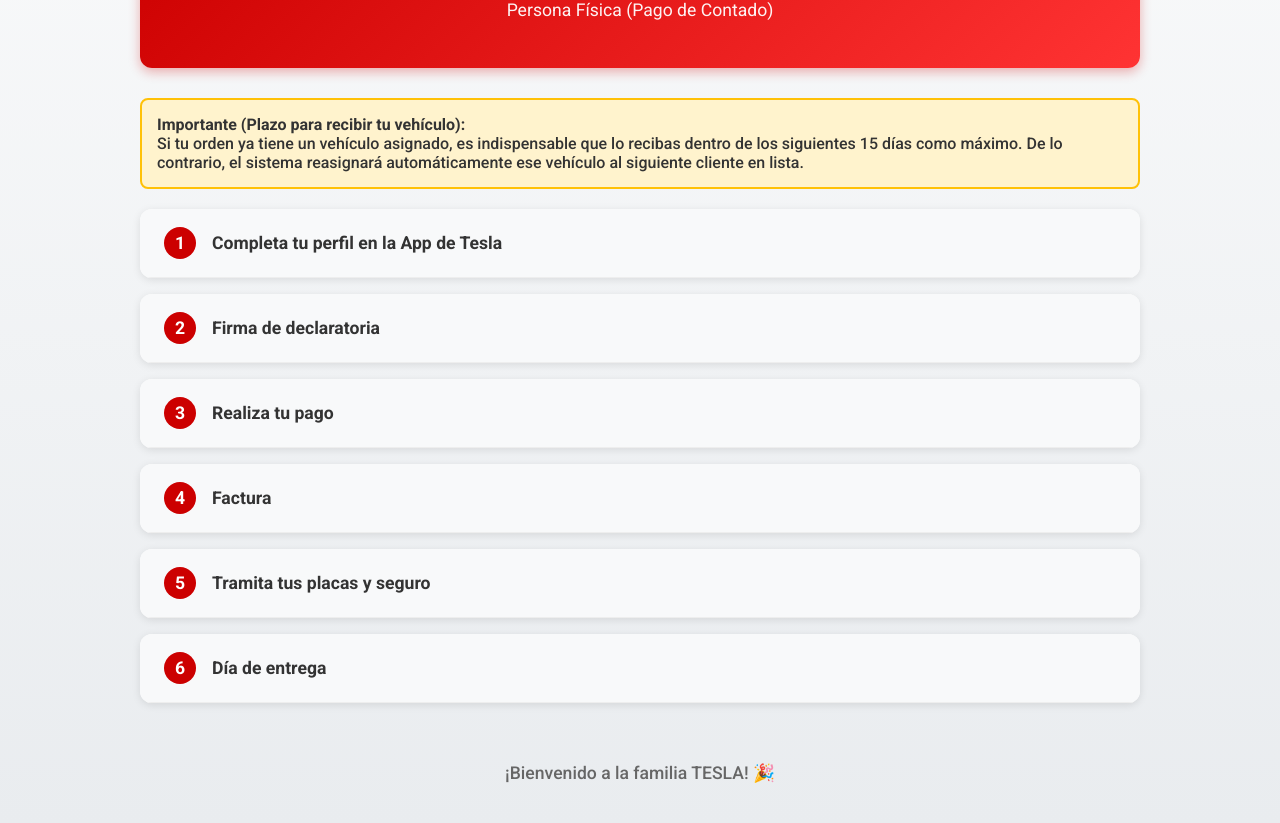
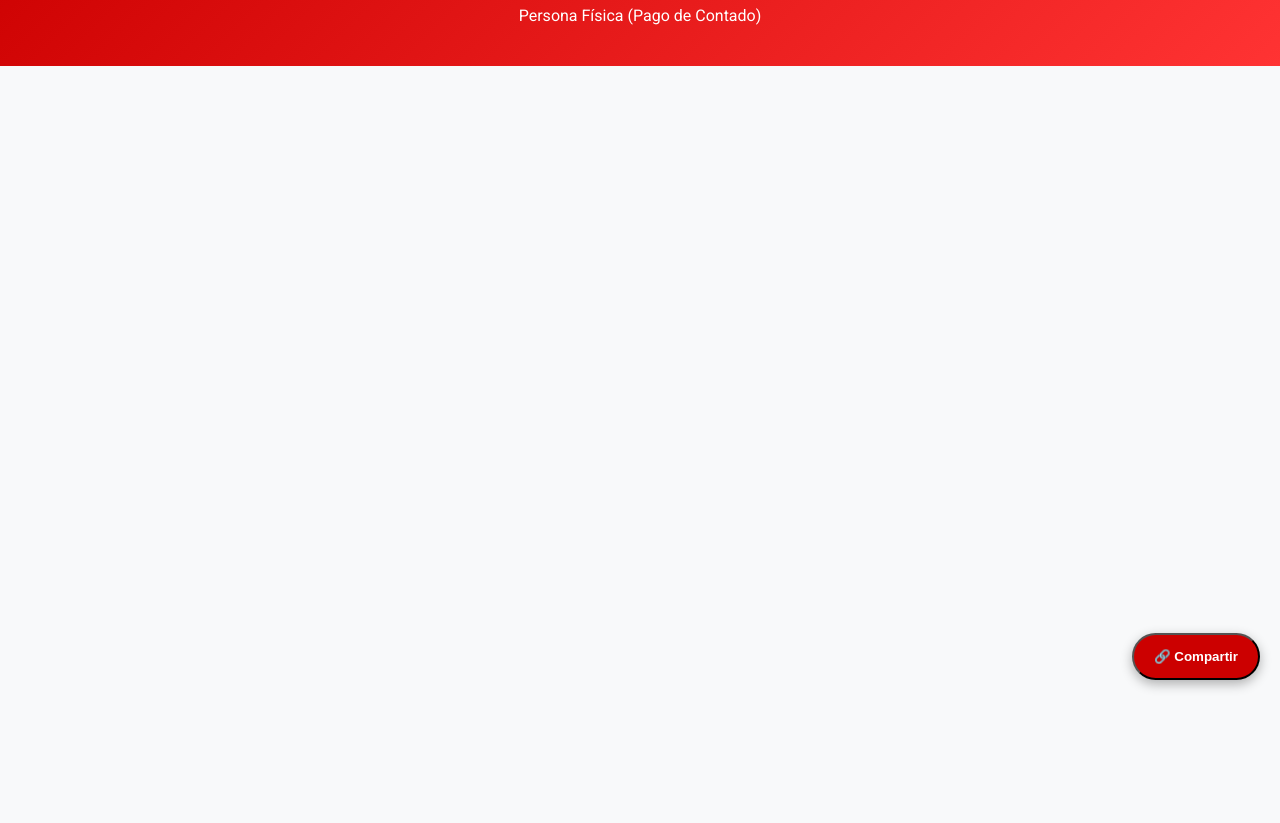
Before and after one commit to falexms08/Guia-Tesla---Proceso-de-Entrega, a plain HTML site: page guia-tesla-entrega.html in a window 1280 px wide. Shown: the part 100-923 px from the top of the page. After the commit the page ends 800 px from the top, so only its background shows below. Drawn offline with Linux system fonts and the light colour scheme.

Commit message:
Update guia-tesla-entrega.html

```diff
--- a/guia-tesla-entrega.html
+++ b/guia-tesla-entrega.html
@@ -3,237 +3,105 @@
 <head>
     <meta charset="UTF-8">
     <meta name="viewport" content="width=device-width, initial-scale=1.0">
-    <title>Guía Tesla: Proceso de Entrega - Persona Física (Pago de Contado)</title>
+    <title>Guía Tesla - Proceso de Entrega</title>
     <style>
         @import url('https://fonts.googleapis.com/css2?family=Roboto:wght@400;500;700&display=swap');
 
-        body {
-            font-family: 'Roboto', system-ui, -apple-system, sans-serif;
-            max-width: 1000px;
-            margin: 0 auto;
-            padding: 20px;
-            background: linear-gradient(to bottom, #f8f9fa, #e9ecef);
-            color: #333;
-        }
-
-        header {
-            background: linear-gradient(135deg, #cc0000, #ff3333);
-            color: white;
-            padding: 30px 20px;
-            border-radius: 12px;
-            text-align: center;
-            margin-bottom: 30px;
-            box-shadow: 0 4px 12px rgba(204, 0, 0, 0.3);
-        }
-
-        h1 {
-            margin: 0;
-            font-size: 2.2em;
-        }
-
-        .subtitle {
-            font-size: 1.1em;
-            opacity: 0.95;
-            margin-top: 8px;
-        }
-
-        .warning {
-            background-color: #fff3cd;
-            border: 2px solid #ffc107;
-            border-radius: 8px;
-            padding: 15px;
-            margin: 20px 0;
-            font-weight: 500;
-        }
+        body { font-family: 'Roboto', sans-serif; margin: 0; padding: 0; background: #f8f9fa; }
+        header { background: linear-gradient(135deg, #cc0000, #ff3333); color: white; padding: 25px 15px; text-align: center; }
+        .container { max-width: 900px; margin: 20px auto; padding: 0 15px; }
 
         .accordion {
             background: white;
+            margin-bottom: 12px;
             border-radius: 12px;
-            margin-bottom: 16px;
-            box-shadow: 0 2px 8px rgba(0,0,0,0.1);
+            box-shadow: 0 3px 10px rgba(0,0,0,0.1);
             overflow: hidden;
         }
 
         .accordion-header {
-            padding: 18px 24px;
-            background: #f8f9fa;
-            border-bottom: 1px solid #eee;
+            padding: 18px 20px;
             cursor: pointer;
             display: flex;
             align-items: center;
+            background: #f8f9fa;
             font-weight: 600;
-            font-size: 1.1em;
-            transition: all 0.3s ease;
-        }
-
-        .accordion-header:hover {
-            background: #f1f3f5;
         }
 
         .step-number {
             background: #cc0000;
             color: white;
-            width: 32px;
-            height: 32px;
+            width: 30px; height: 30px;
             border-radius: 50%;
-            display: inline-flex;
+            display: flex;
             align-items: center;
             justify-content: center;
+            margin-right: 15px;
             font-weight: bold;
-            margin-right: 16px;
-            flex-shrink: 0;
         }
 
         .accordion-content {
             max-height: 0;
             overflow: hidden;
-            transition: max-height 0.4s ease-out;
-            padding: 0 24px;
-            background: white;
+            transition: all 0.4s ease;
+            padding: 0 20px;
         }
 
         .accordion-content.open {
-            max-height: 1200px;
-            padding: 24px;
+            max-height: 2000px;
+            padding: 20px;
         }
 
         .content-box {
             background: #f0f7ff;
             border-left: 5px solid #0066cc;
-            padding: 18px;
+            padding: 16px;
             border-radius: 8px;
-            margin: 12px 0;
         }
 
-        .important {
-            background: #fff3cd;
-            border-left-color: #ffc107;
-        }
-
-        footer {
-            text-align: center;
-            margin-top: 40px;
-            padding: 20px;
-            color: #666;
-            font-size: 1.1em;
-            font-weight: 500;
+        .share-btn {
+            position: fixed;
+            bottom: 20px;
+            right: 20px;
+            background: #cc0000;
+            color: white;
+            padding: 14px 20px;
+            border-radius: 50px;
+            font-weight: bold;
+            box-shadow: 0 4px 12px rgba(0,0,0,0.3);
+            z-index: 100;
         }
     </style>
 </head>
 <body>
     <header>
-        <h1>🚗 Guía Tesla - Proceso de Entrega</h1>
-        <p class="subtitle">Persona Física (Pago de Contado)</p>
+        <h1>🚗 Guía Tesla - Entrega de Vehículo</h1>
+        <p>Persona Física (Pago de Contado)</p>
     </header>
 
-    <div class="warning">
-        <strong>Importante (Plazo para recibir tu vehículo):</strong><br>
-        Si tu orden ya tiene un vehículo asignado, es indispensable que lo recibas dentro de los siguientes 15 días como máximo. De lo contrario, el sistema reasignará automáticamente ese vehículo al siguiente cliente en lista.
+    <div class="container">
+        <!-- Aquí pega todo el contenido de los acordeones que te di antes (los 6 pasos) -->
+        <!-- ... (copia los 6 accordiones de mi respuesta anterior) ... -->
     </div>
 
-    <!-- Step 1 -->
-    <div class="accordion">
-        <div class="accordion-header" onclick="toggleAccordion(this)">
-            <div class="step-number">1</div>
-            Completa tu perfil en la App de Tesla
-        </div>
-        <div class="accordion-content">
-            <div class="content-box">
-                <p><strong>Justo después de crear tu orden</strong>, completa tu perfil en la aplicación de Tesla. Es un proceso sencillo que solo requiere los siguientes documentos recientes (no mayores a 2 meses):</p>
-                <ul>
-                    <li>INE (vigente, por ambos lados)</li>
-                    <li>Constancia de Situación Fiscal (activa)</li>
-                    <li>CURP</li>
-                    <li>Comprobante de domicilio</li>
-                </ul>
-                <p class="important"><strong>Importante:</strong> Todos los documentos deben estar a nombre de la persona a cuyo nombre se emitirá la factura. Si no tienes segundo nombre, ingresa un carácter de relleno (.) o un guion (-).</p>
-            </div>
-        </div>
-    </div>
-
-    <!-- Step 2 -->
-    <div class="accordion">
-        <div class="accordion-header" onclick="toggleAccordion(this)">
-            <div class="step-number">2</div>
-            Firma de declaratoria
-        </div>
-        <div class="accordion-content">
-            <div class="content-box">
-                <p>Una vez que hayas completado tu perfil, Tesla te enviará un formato de identificación (declaratoria). Revísalo con atención y fírmalo. Al firmarlo, confirmas que toda la información que utilizaremos para generar tu factura es correcta.</p>
-            </div>
-        </div>
-    </div>
-
-    <!-- Step 3 -->
-    <div class="accordion">
-        <div class="accordion-header" onclick="toggleAccordion(this)">
-            <div class="step-number">3</div>
-            Realiza tu pago
-        </div>
-        <div class="accordion-content">
-            <div class="content-box">
-                <p>Realiza la transferencia (o transferencias) por el monto total del vehículo.</p>
-                <p><strong>Nota:</strong> Puedes hacer de 1 a 3 transferencias en total. Estas pueden provenir de una o varias cuentas bancarias, siempre a nombre de la persona a quien se facturará el vehículo. La información bancaria de Tesla la encontrarás directamente en la App o puedes solicitarla a tu agente de entregas o ventas.</p>
-            </div>
-        </div>
-    </div>
-
-    <!-- Step 4 -->
-    <div class="accordion">
-        <div class="accordion-header" onclick="toggleAccordion(this)">
-            <div class="step-number">4</div>
-            Factura
-        </div>
-        <div class="accordion-content">
-            <div class="content-box">
-                <p>Una vez completado el pago y firmada la declaratoria, generaremos tu factura. Cuando esté lista, podrás recogerla en Tesla o recibirla el mismo día de la entrega del vehículo.</p>
-            </div>
-        </div>
-    </div>
-
-    <!-- Step 5 -->
-    <div class="accordion">
-        <div class="accordion-header" onclick="toggleAccordion(this)">
-            <div class="step-number">5</div>
-            Tramita tus placas y seguro
-        </div>
-        <div class="accordion-content">
-            <div class="content-box">
-                <p>Con la factura original (o carta factura) en mano, ya puedes tramitar tus placas o el permiso de circulación temporal. También es el momento de contratar tu póliza de seguro, ya sea por tu cuenta o con Tesla (a través de Seguros AXA).</p>
-                <p class="important"><strong>Nota:</strong> Tesla no realiza directamente los trámites de placas o permisos, pero podemos recomendarte gestores especializados que te ayudarán a agilizar el proceso si prefieres no hacerlo personalmente.</p>
-            </div>
-        </div>
-    </div>
-
-    <!-- Step 6 -->
-    <div class="accordion">
-        <div class="accordion-header" onclick="toggleAccordion(this)">
-            <div class="step-number">6</div>
-            Día de entrega
-        </div>
-        <div class="accordion-content">
-            <div class="content-box">
-                <p>Una vez que tengas tus placas (o permiso de circulación) y tu seguro contratado, preséntate en Tesla en la fecha y hora acordada con tu agente de entregas. En ese momento recibirás una inducción guiada completa y te llevarás tu vehículo nuevo.</p>
-            </div>
-        </div>
-    </div>
-
-    <footer>
-        ¡Bienvenido a la familia TESLA! 🎉
-    </footer>
+    <button class="share-btn" onclick="shareLink()">🔗 Compartir</button>
 
     <script>
         function toggleAccordion(header) {
             const content = header.nextElementSibling;
             content.classList.toggle('open');
+        }
 
-            // Optional: Close other accordions
-            const allContents = document.querySelectorAll('.accordion-content');
-            allContents.forEach(c => {
-                if (c !== content) {
-                    c.classList.remove('open');
-                }
-            });
+        function shareLink() {
+            if (navigator.share) {
+                navigator.share({
+                    title: 'Guía Tesla - Proceso de Entrega',
+                    text: 'Aquí tienes la guía completa para tu entrega Tesla',
+                    url: window.location.href
+                });
+            } else {
+                alert('Copia este enlace: ' + window.location.href);
+            }
         }
     </script>
 </body>
```
